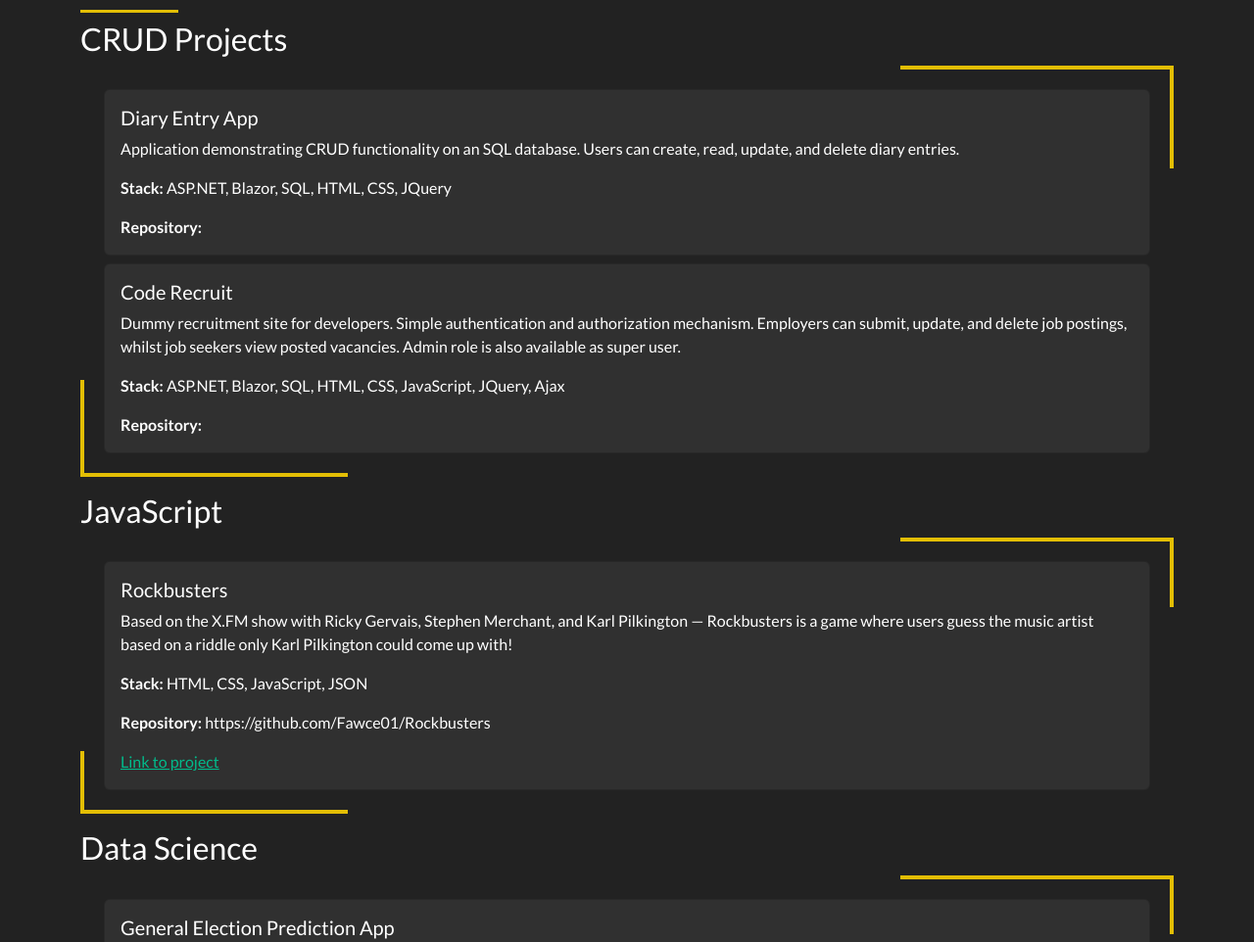
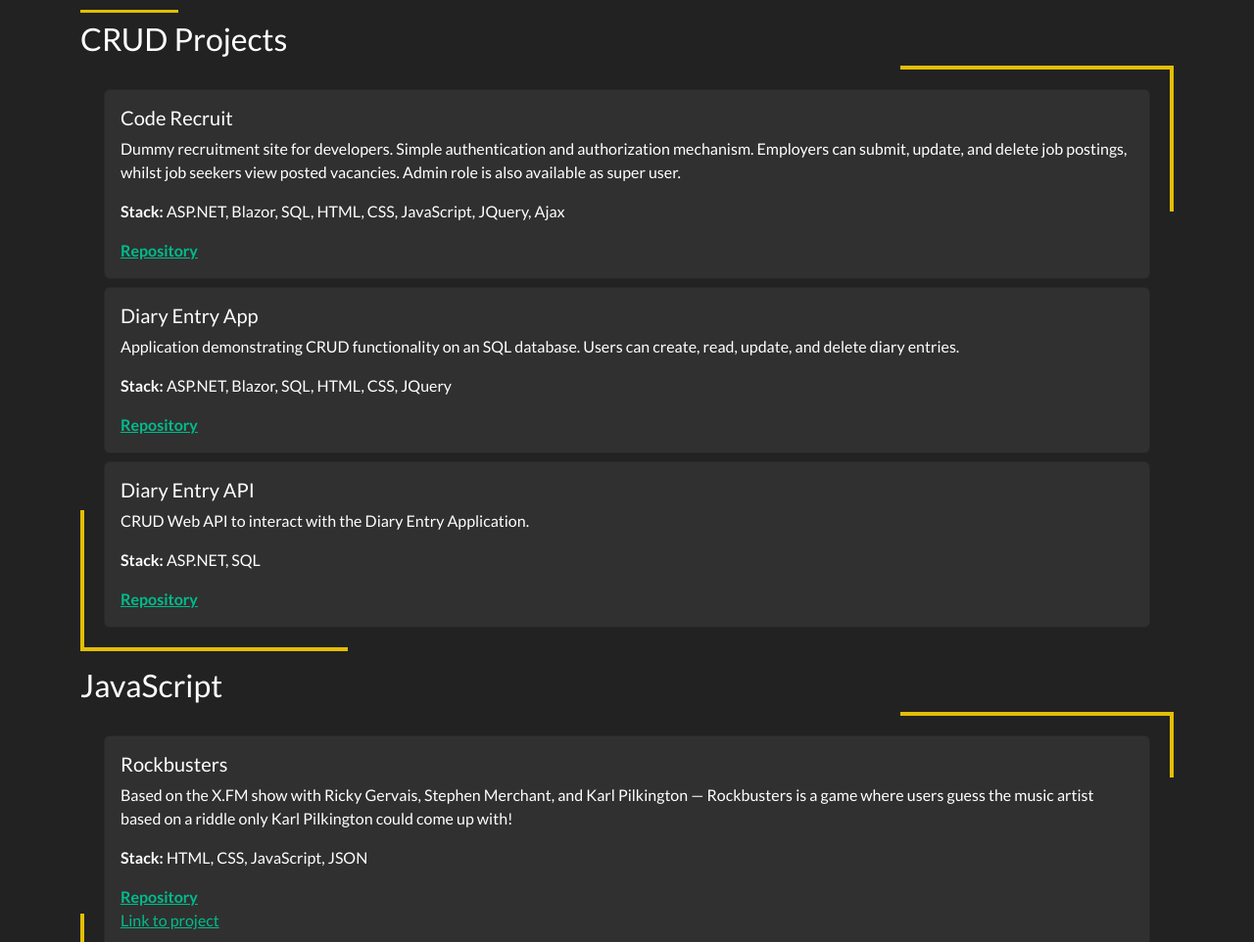
Before and after one commit to Fawce01/Portfolio, a plain HTML site: page index.html in a window 1280 px wide. Shown: the part 917-1879 px from the top of the page at 98% size. Drawn offline with nearby package versions, Linux system fonts and the light colour scheme.

Commit message:
Added repository hyperlinks

```diff
--- a/index.html
+++ b/index.html
@@ -19,7 +19,7 @@
                 </div>
                 <ul>
                     <li>
-                        <a href="mailto:benfawcett01@gmail.com">
+                        <a href="mailto:benfawcett01@gmail.com" target="_blank">
                             <svg xmlns="http://www.w3.org/2000/svg" width="30" height="30" fill="currentColor" class="bi bi-envelope-fill" viewBox="0 0 16 16">
                                 <path d="M.05 3.555A2 2 0 0 1 2 2h12a2 2 0 0 1 1.95 1.555L8 8.414zM0 4.697v7.104l5.803-3.558zM6.761 8.83l-6.57 4.027A2 2 0 0 0 2 14h12a2 2 0 0 0 1.808-1.144l-6.57-4.027L8 9.586zm3.436-.586L16 11.801V4.697z"/>
                             </svg>
@@ -59,18 +59,26 @@
                 <ul id="crudpros">
                     <li class="card">
                         <div class="card-body">
-                            <h5 class="card-title">Diary Entry App</h5>
-                            <p class="card-text">Application demonstrating CRUD functionality on an SQL database. Users can create, read, update, and delete diary entries.</p>
-                            <p class="card-text"><strong>Stack:</strong> ASP.NET, Blazor, SQL, HTML, CSS, JQuery</p>
-                            <p class="card-text"><strong>Repository:</strong> </p>
+                            <h5 class="card-title">Code Recruit</h5>
+                            <p class="card-text">Dummy recruitment site for developers. Simple authentication and authorization mechanism. Employers can submit, update, and delete job postings, whilst job seekers view posted vacancies. Admin role is also available as super user.</p>
+                            <p class="card-text"><strong>Stack:</strong> ASP.NET, Blazor, SQL, HTML, CSS, JavaScript, JQuery, Ajax</p>
+                            <a href="https://github.com/Fawce01/CodeRecruit" target="_blank"><p class="card-text"><strong>Repository</strong></p></a>
                         </div>
                     </li>
                     <li class="card">
                         <div class="card-body">
-                            <h5 class="card-title">Code Recruit</h5>
-                            <p class="card-text">Dummy recruitment site for developers. Simple authentication and authorization mechanism. Employers can submit, update, and delete job postings, whilst job seekers view posted vacancies. Admin role is also available as super user.</p>
-                            <p class="card-text"><strong>Stack:</strong> ASP.NET, Blazor, SQL, HTML, CSS, JavaScript, JQuery, Ajax</p>
-                            <p class="card-text"><strong>Repository:</strong> </p>
+                            <h5 class="card-title">Diary Entry App</h5>
+                            <p class="card-text">Application demonstrating CRUD functionality on an SQL database. Users can create, read, update, and delete diary entries.</p>
+                            <p class="card-text"><strong>Stack:</strong> ASP.NET, Blazor, SQL, HTML, CSS, JQuery</p>
+                            <a href="https://github.com/Fawce01/DairyEntryApp" target="_blank"><p class="card-text"><strong>Repository</strong></p></a>
+                        </div>
+                    </li>
+                    <li class="card">
+                        <div class="card-body">
+                            <h5 class="card-title">Diary Entry API</h5>
+                            <p class="card-text">CRUD Web API to interact with the Diary Entry Application.</p>
+                            <p class="card-text"><strong>Stack:</strong> ASP.NET, SQL</p>
+                            <a href="https://github.com/Fawce01/WebDiaryAPI" target="_blank"><p class="card-text"><strong>Repository</strong></p></a>
                         </div>
                     </li>
                 </ul>
@@ -84,7 +92,7 @@
                             <h5 class="card-title">Rockbusters</h5>
                             <p class="card-text">Based on the X.FM show with Ricky Gervais, Stephen Merchant, and Karl Pilkington — Rockbusters is a game where users guess the music artist based on a riddle only Karl Pilkington could come up with!</p>
                             <p class="card-text"><strong>Stack:</strong> HTML, CSS, JavaScript, JSON</p>
-                            <p class="card-text"><strong>Repository:</strong> https://github.com/Fawce01/Rockbusters</p>
+                            <a href="https://github.com/Fawce01/Rockbusters" target="_blank"><p class="card-text"><strong>Repository</strong></p></a>
                             <a class="card-text" href="https://fawce01.github.io/Rockbusters/" target="_blank">Link to project</a>
                         </div>
                     </li>
@@ -99,7 +107,7 @@
                             <h5 class="card-title">General Election Prediction App</h5>
                             <p class="card-text">Done as part of my dissertation project at University — I developed a web application which uses a neural network and regression to predict the 2024 General Election result. Used datasets holding opinion polls and historical election results.</p>
                             <p class="card-text"><strong>Stack:</strong> Python, Flask, scikit-learn</p>
-                            <p class="card-text"><strong>Repository:</strong> </p>
+                            <a href="https://github.com/Fawce01/ElectionPredictionModel" target="_blank"><p class="card-text"><strong>Repository</strong></p></a>
                         </div>
                     </li>
                 </ul>
```
